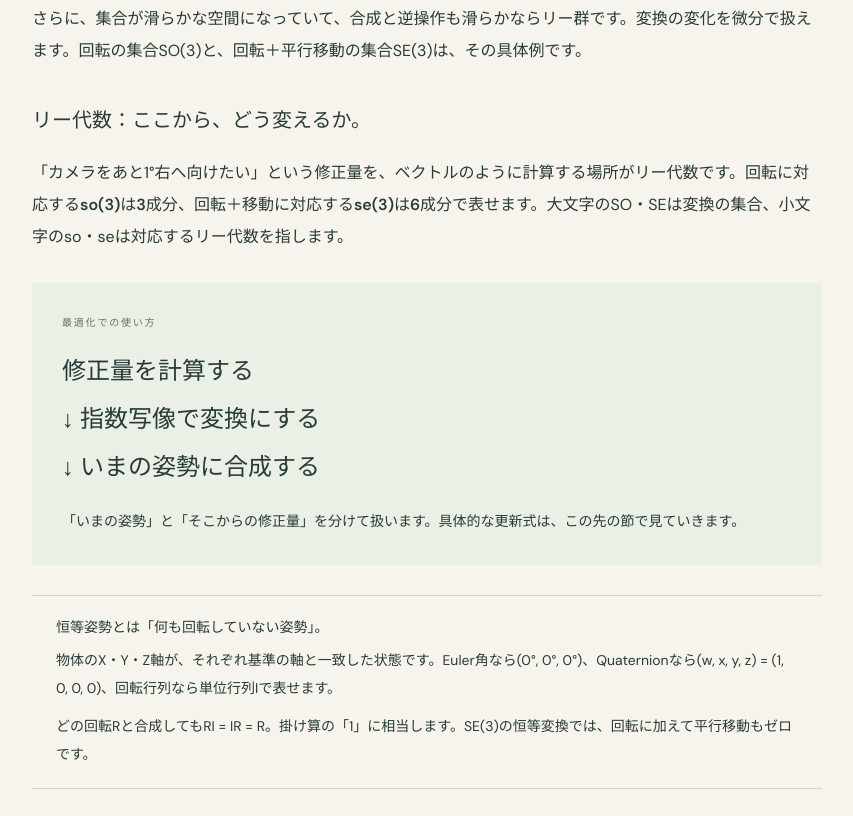
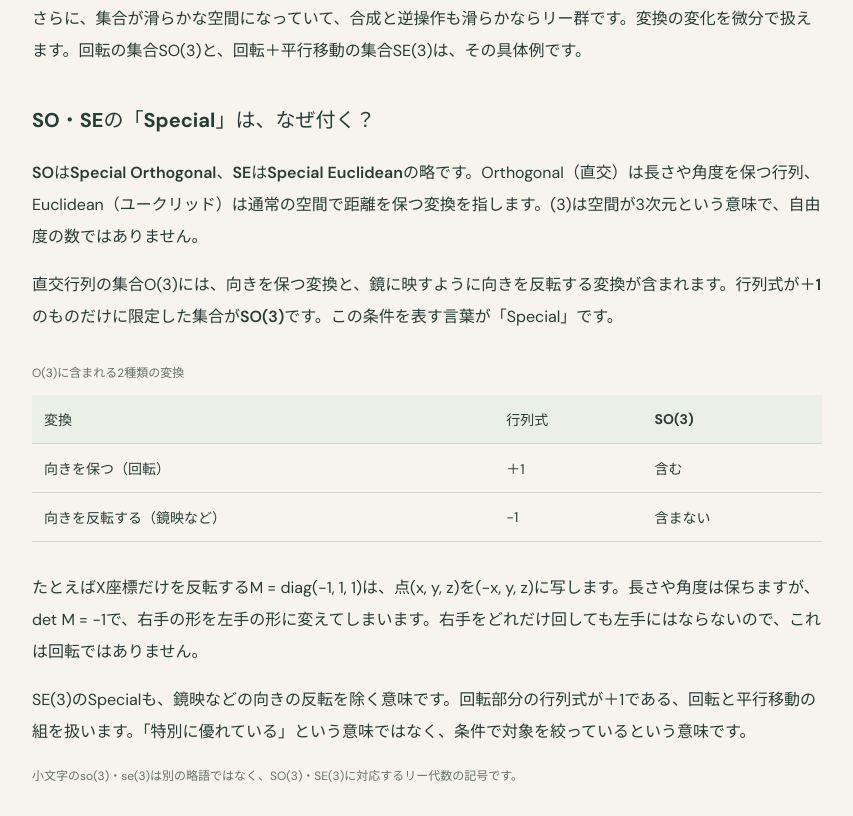
Before and after one commit to yoshimasa1700/rotation-lab, a website built with Vite: page optimization.html in a window 1280 px wide. Shown: the part 1162-1978 px from the top of the page, without its empty margins (213-1066 px from the left). Built offline with nearby package versions, Linux system fonts and the light colour scheme.

Commit message:
Explain Special in SO(3) and SE(3)

```diff
--- a/optimization.html
+++ b/optimization.html
@@ -36,6 +36,7 @@
       <nav class="guide-toc" aria-label="このページの目次">
         <span class="eyebrow">CONTENTS</span
         ><a href="#lie-basics">まずは：リー群とリー代数</a
+        ><a href="#special">なぜSpecial？</a
         ><a href="#addition">01 加算の落とし穴</a
         ><a href="#local">02 小さく解いて合成</a
         ><a href="#quaternion">03 Quaternionとの関係</a
@@ -61,6 +62,53 @@
           <p>
             さらに、集合が滑らかな空間になっていて、合成と逆操作も滑らかなら<strong>リー群</strong>です。変換の変化を微分で扱えます。回転の集合SO(3)と、回転＋平行移動の集合SE(3)は、その具体例です。
           </p>
+          <section id="special" aria-labelledby="special-title">
+            <h3 id="special-title">SO・SEの「Special」は、なぜ付く？</h3>
+            <p>
+              <strong>SOはSpecial Orthogonal、SEはSpecial Euclideanの略</strong
+              >です。Orthogonal（直交）は長さや角度を保つ行列、Euclidean（ユークリッド）は通常の空間で距離を保つ変換を指します。(3)は空間が3次元という意味で、自由度の数ではありません。
+            </p>
+            <p>
+              直交行列の集合O(3)には、向きを保つ変換と、鏡に映すように向きを反転する変換が含まれます。<strong>行列式が＋1のものだけに限定した集合がSO(3)</strong>です。この条件を表す言葉が「Special」です。
+            </p>
+            <div class="guide-table-wrap">
+              <table class="guide-table">
+                <caption>
+                  O(3)に含まれる2種類の変換
+                </caption>
+                <thead>
+                  <tr>
+                    <th scope="col">変換</th>
+                    <th scope="col">行列式</th>
+                    <th scope="col">SO(3)</th>
+                  </tr>
+                </thead>
+                <tbody>
+                  <tr>
+                    <th scope="row">向きを保つ（回転）</th>
+                    <td>＋1</td>
+                    <td>含む</td>
+                  </tr>
+                  <tr>
+                    <th scope="row">向きを反転する（鏡映など）</th>
+                    <td>−1</td>
+                    <td>含まない</td>
+                  </tr>
+                </tbody>
+              </table>
+            </div>
+            <p>
+              たとえばX座標だけを反転するM = diag(−1, 1, 1)は、点(x, y, z)を(−x,
+              y, z)に写します。長さや角度は保ちますが、det M =
+              −1で、右手の形を左手の形に変えてしまいます。<strong>右手をどれだけ回しても左手にはならない</strong>ので、これは回転ではありません。
+            </p>
+            <p>
+              SE(3)のSpecialも、鏡映などの向きの反転を除く意味です。回転部分の行列式が＋1である、回転と平行移動の組を扱います。「特別に優れている」という意味ではなく、条件で対象を絞っているという意味です。
+            </p>
+            <p class="guide-caption">
+              小文字のso(3)・se(3)は別の略語ではなく、SO(3)・SE(3)に対応するリー代数の記号です。
+            </p>
+          </section>
           <h3>リー代数：ここから、どう変えるか。</h3>
           <p>
             「カメラをあと1°右へ向けたい」という修正量を、ベクトルのように計算する場所がリー代数です。回転に対応する<strong>so(3)は3成分</strong>、回転＋移動に対応する<strong>se(3)は6成分</strong>で表せます。大文字のSO・SEは変換の集合、小文字のso・seは対応するリー代数を指します。
```
